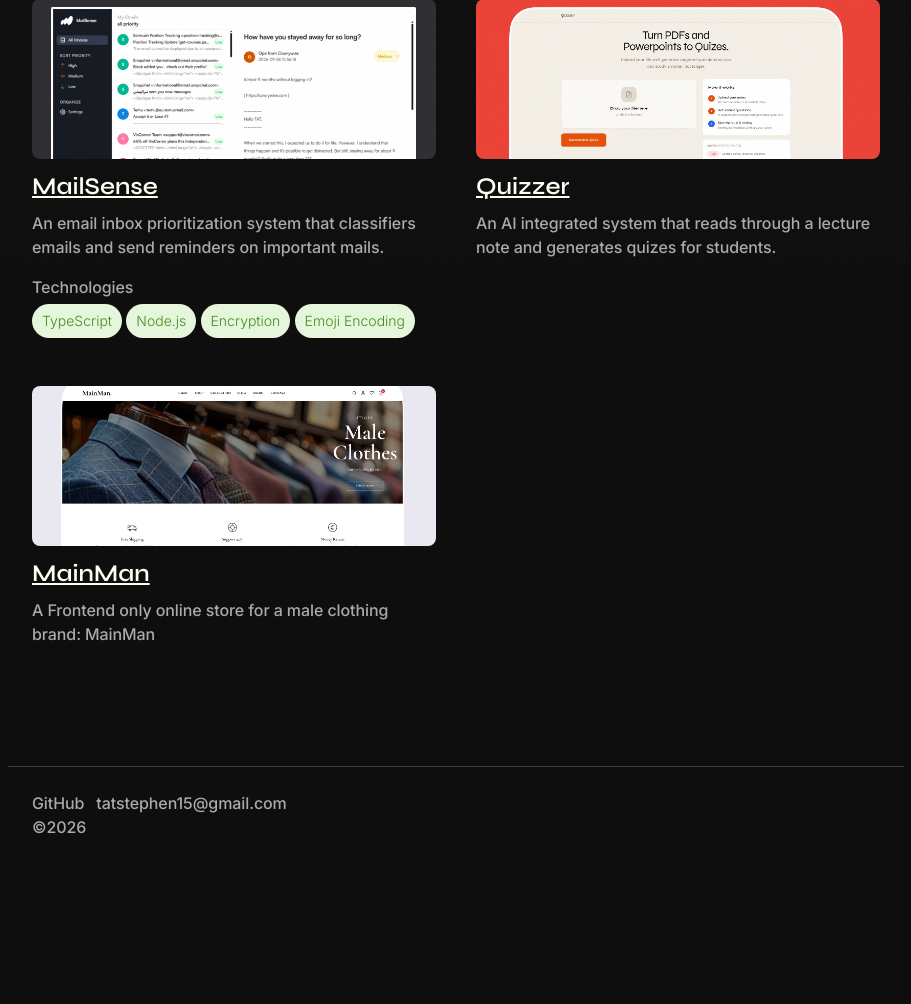
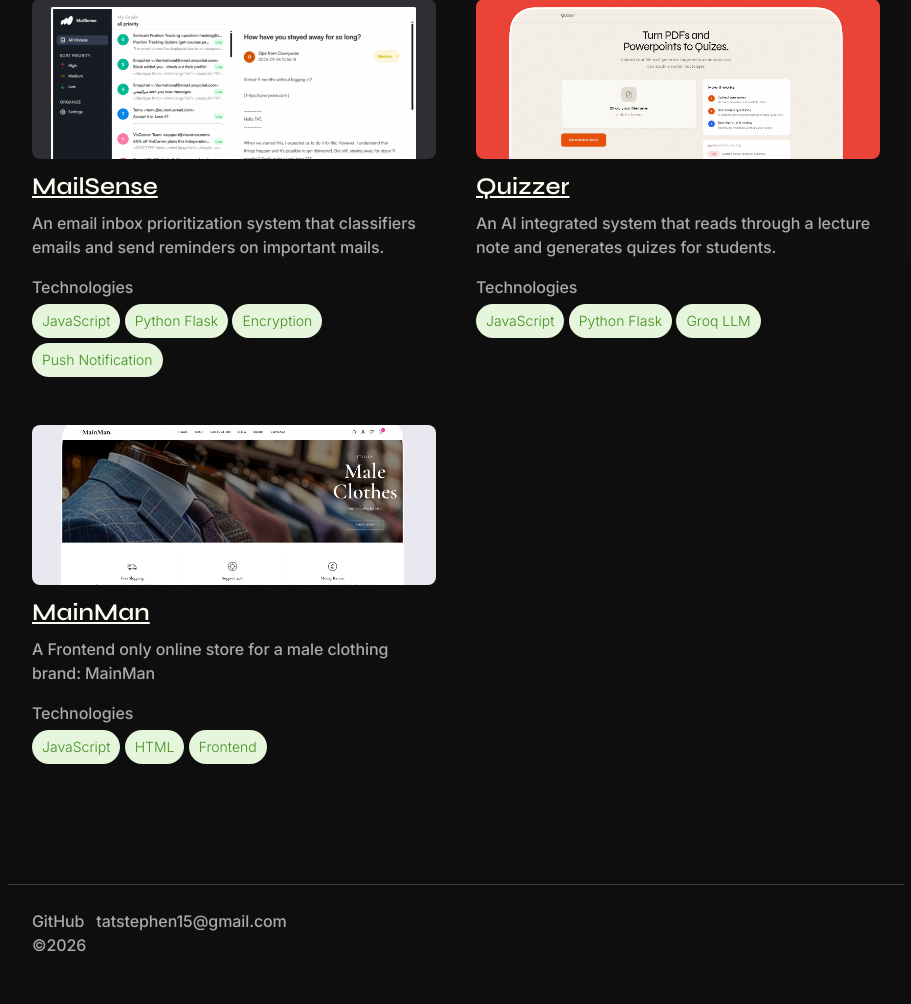
Before and after one commit to tatstephenweb/tat, a Flask app: page /works in a window 1280 px wide. Shown: the part 540-1544 px from the top of the page, without its empty margins (184-1095 px from the left). Before the commit the page ends 1374 px from the top, so only its background shows below. Run offline with Flask 3, Linux system fonts and the light colour scheme; some libraries are stand-ins or nearby versions.

Commit message:
Refactor works.html for improved structure and content

```diff
--- a/templates/works.html
+++ b/templates/works.html
@@ -64,10 +64,10 @@
             <div class="card mt-4" aria-labelledby="tech-title">
               <p class="text-muted">Technologies</p>
               <ul class="tags">
-               <li class="tag">TypeScript</li>
-               <li class="tag">Node.js</li>
+               <li class="tag">JavaScript</li>
+               <li class="tag">Python Flask</li>
                <li class="tag">Encryption</li>
-               <li class="tag">Emoji Encoding</li>
+               <li class="tag">Push Notification</li>
               </ul>
             </div>
           </div>
@@ -85,6 +85,15 @@
               <a href="https://note-to-quiz-1.onrender.com/" class="font-display font-600 text-xl md:text-2xl underline">Quizzer</a>
             </div>
             <p class="text-muted mt-2 text-x1 leading-relaxed">An AI integrated system that reads through a lecture note and generates quizes for students.</p>
+            <div class="card mt-4" aria-labelledby="tech-title">
+              <p class="text-muted">Technologies</p>
+              <ul class="tags">
+               <li class="tag">JavaScript</li>
+               <li class="tag">Python Flask</li>
+               <li class="tag">Groq LLM</li>
+
+              </ul>
+            </div>
           </div>
         </div>
 
@@ -100,6 +109,15 @@
               <a href="https://tat-mainman.netlify.app/" class="font-display font-600 text-xl md:text-2xl underline">MainMan</a>
             </div>
             <p class="text-muted mt-2 text-x1 leading-relaxed">A Frontend only online store for a male clothing brand: MainMan</p>
+            <div class="card mt-4" aria-labelledby="tech-title">
+              <p class="text-muted">Technologies</p>
+              <ul class="tags">
+               <li class="tag">JavaScript</li>
+               <li class="tag">HTML</li>
+               <li class="tag">Frontend</li>
+
+              </ul>
+            </div>
           </div>
         </div>
       </div>
```
